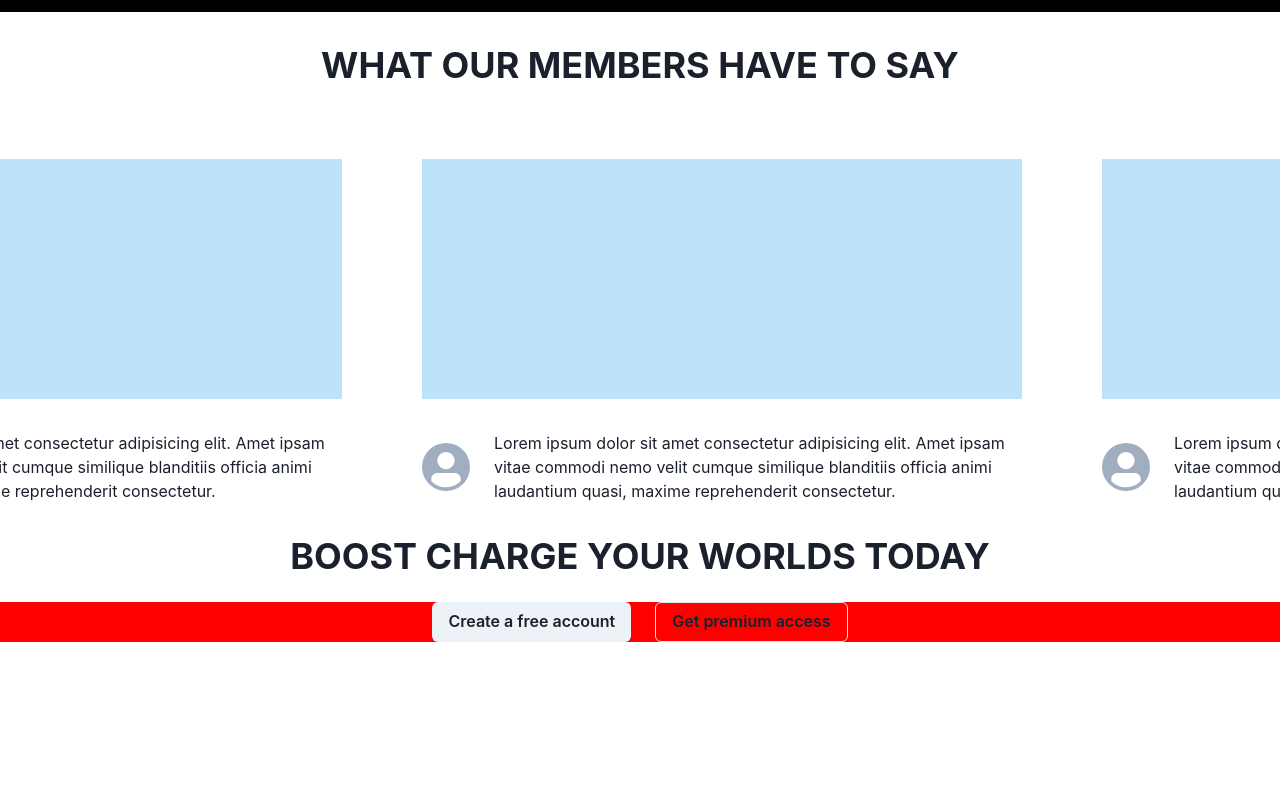
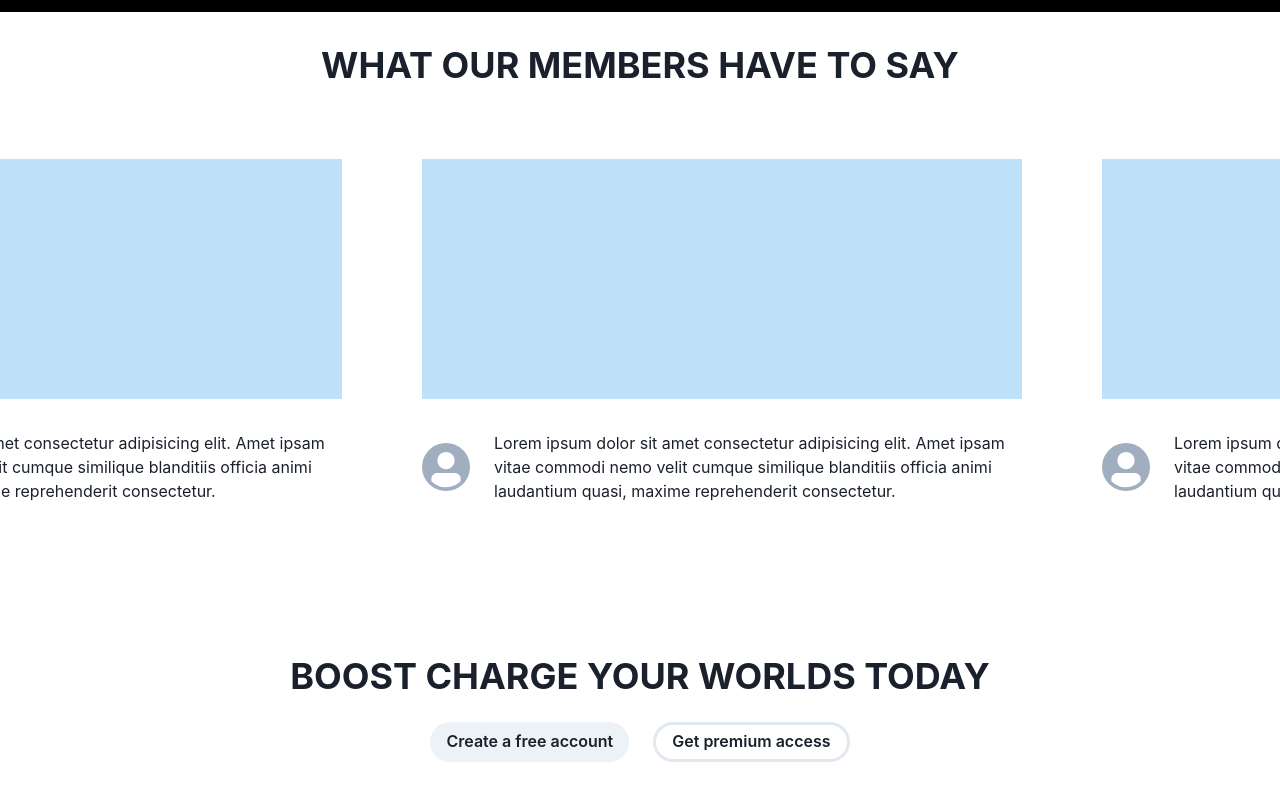
Before and after one commit to jasonLapina/Polypix-v2, a Next.js app: page /plans in a window 1280 px wide. Shown: the part 1782-2582 px from the top of the page. Before the commit the page ends 2464 px from the top, so only its background shows below. Built offline with nearby package versions, Linux system fonts and the light colour scheme.

Commit message:
plans page style changes

```diff
--- a/components/Home/Testimonials.js
+++ b/components/Home/Testimonials.js
@@ -22,8 +22,8 @@ function Testimonials() {
           {dummyIcons.map((item, i) => (
             <Box
               key={i}
-              w='80px'
-              h='80px'
+              w='160px'
+              h='160px'
               mx='54px'
               bgColor='green.100'
               borderRadius='full'
--- a/pages/plans.js
+++ b/pages/plans.js
@@ -6,18 +6,20 @@ import { Box, Button, HStack, Heading } from "@chakra-ui/react";
 
 function plans() {
   return (
-    <Box>
+    <Box mb='240px'>
       <PlansHero />
       <PlanList />
       <PlanTestimonials />
       <ComponentLayout>
-        <Box mb='40px' textTransform='uppercase'>
+        <Box mt='120px' mb='40px' textTransform='uppercase'>
           <Heading mb='24px' textAlign='center'>
             boost charge your worlds today
           </Heading>
-          <HStack bgColor='red' justify='center' gap='24px'>
-            <Button>Create a free account</Button>
-            <Button variant='outline'>Get premium access</Button>
+          <HStack justify='center' gap='24px'>
+            <Button borderRadius='20px'>Create a free account</Button>
+            <Button borderWidth='3px' borderRadius='20px' variant='outline'>
+              Get premium access
+            </Button>
           </HStack>
         </Box>
       </ComponentLayout>
```
